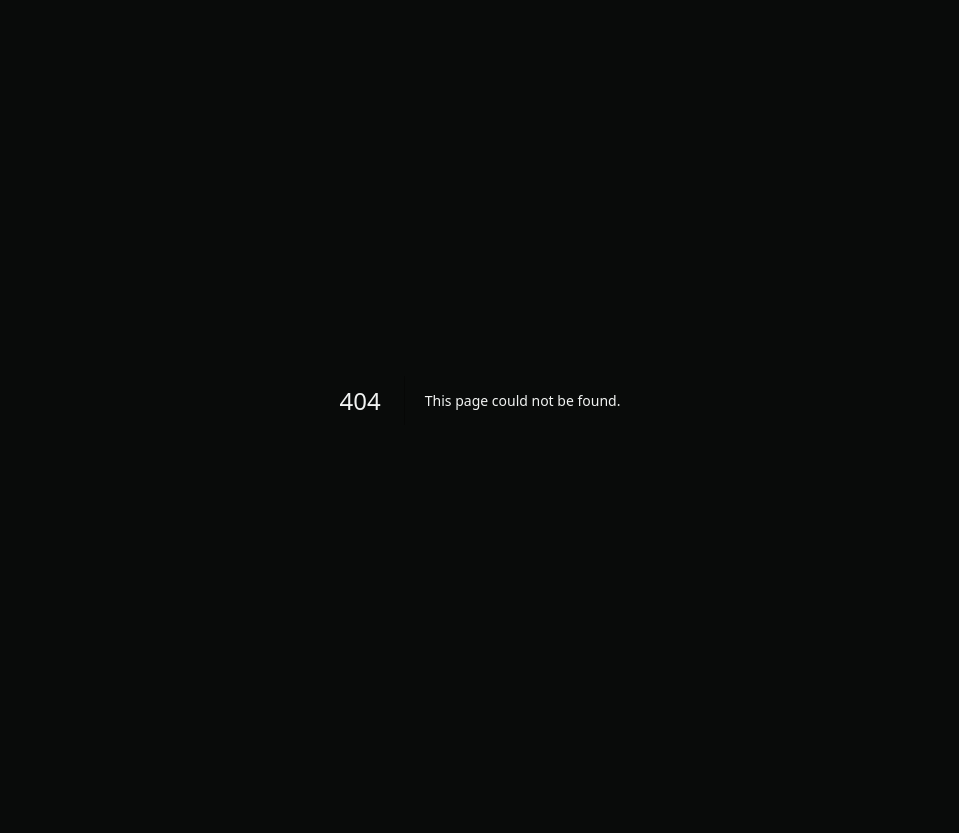
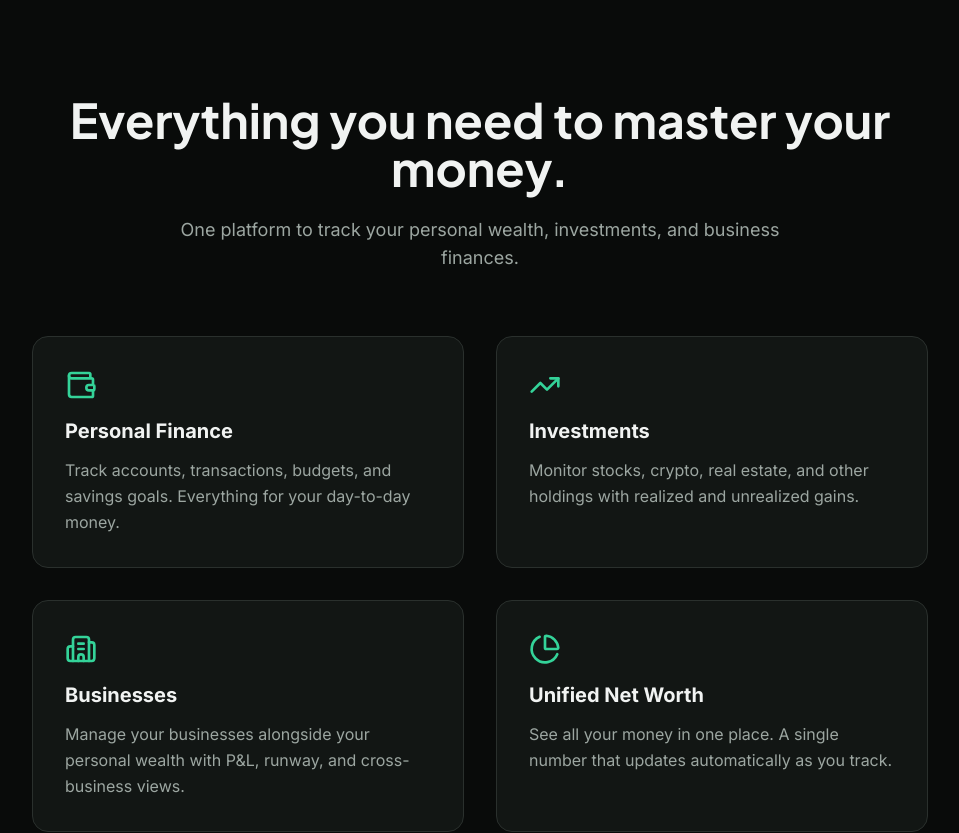
Before and after one commit to Dancan1907/trellisflow, a Next.js app in the folder apps/web/: page /features in a window 1280 px wide. Before the commit this address had no page. Shown: the top 833 px of the page, without its empty margins (160-1119 px from the left). Before the commit the page ends 800 px from the top, so only its background shows below. Built offline with nearby package versions, Linux system fonts and the light colour scheme.

Commit message:
feat(features-page): Add FeaturesPage component with financial tracking features

```diff
--- /dev/null
+++ b/apps/web/src/app/(public)/features/page.tsx
@@ -0,0 +1,47 @@
+import { Wallet, TrendingUp, Building2, PieChart } from 'lucide-react';
+
+export default function FeaturesPage() {
+  return (
+    <div className="min-h-screen bg-bg-primary py-24 px-6">
+      <div className="max-w-4xl mx-auto">
+        <h1 className="text-4xl md:text-5xl font-display font-bold text-fg-primary mb-6 text-center">
+          Everything you need to master your money.
+        </h1>
+        <p className="text-lg text-fg-secondary text-center mb-16 max-w-2xl mx-auto">
+          One platform to track your personal wealth, investments, and business finances.
+        </p>
+
+        <div className="grid grid-cols-1 md:grid-cols-2 gap-8">
+          {[
+            {
+              icon: Wallet,
+              title: 'Personal Finance',
+              desc: 'Track accounts, transactions, budgets, and savings goals. Everything for your day-to-day money.',
+            },
+            {
+              icon: TrendingUp,
+              title: 'Investments',
+              desc: 'Monitor stocks, crypto, real estate, and other holdings with realized and unrealized gains.',
+            },
+            {
+              icon: Building2,
+              title: 'Businesses',
+              desc: 'Manage your businesses alongside your personal wealth with P&L, runway, and cross-business views.',
+            },
+            {
+              icon: PieChart,
+              title: 'Unified Net Worth',
+              desc: 'See all your money in one place. A single number that updates automatically as you track.',
+            },
+          ].map((f, i) => (
+            <div key={i} className="bg-bg-secondary border border-border-subtle rounded-2xl p-8">
+              <f.icon className="text-accent-primary mb-4" size={32} />
+              <h3 className="text-xl font-bold text-fg-primary mb-3">{f.title}</h3>
+              <p className="text-fg-secondary leading-relaxed">{f.desc}</p>
+            </div>
+          ))}
+        </div>
+      </div>
+    </div>
+  );
+}
```
